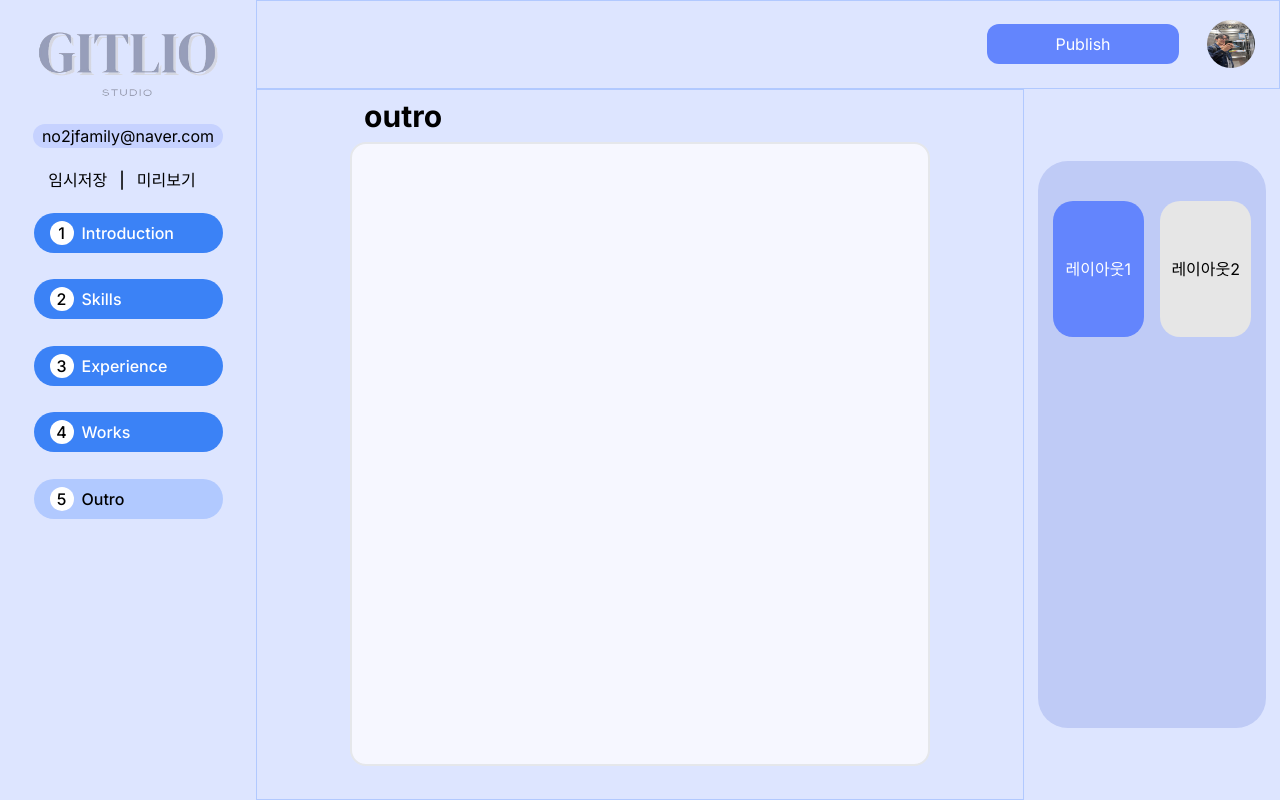
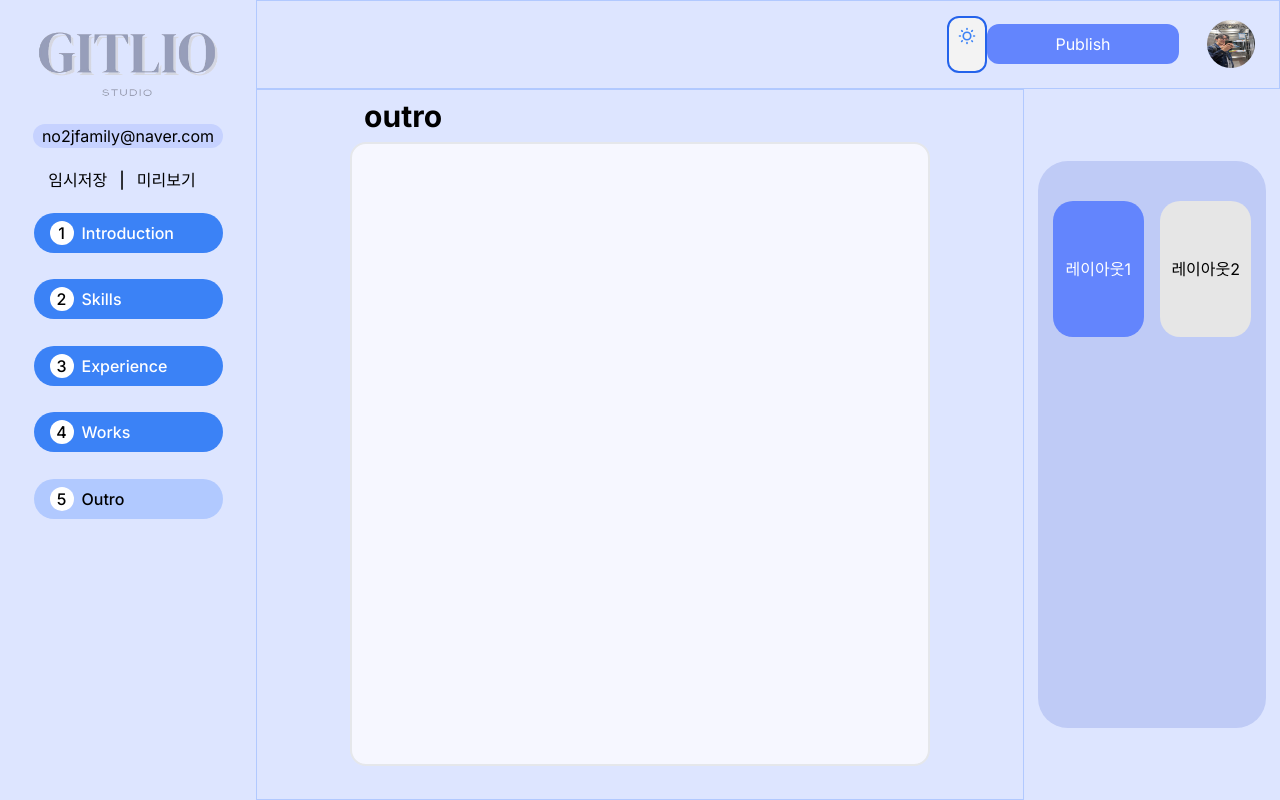
Before and after one commit to TU-GitLio/frontend, a Next.js app in the folder gitlio/: page /outro in a window 1280 px wide. Built offline with nearby package versions, Linux system fonts and the light colour scheme.

Commit message:
feat: 원본 EditHeader에 테마 변경 아이콘 추가

```diff
--- a/gitlio/components/EditHeader.tsx
+++ b/gitlio/components/EditHeader.tsx
@@ -1,10 +1,12 @@
 "use client";
 
 import PublishBtn from "./PublishBtn";
+import ThemeController from "./ThemeController";
 
 export default function EditHeader() {
   return (
     <div className="flex items-center justify-end col-span-4 row-span-1 w-full h-full bg-primary border border-[#B1C9FF] px-4">
+      <ThemeController />
       <PublishBtn />
       <div className="flex ml-5 w-16 h-16 justify-center items-center">
         <img
--- /dev/null
+++ b/gitlio/components/ThemeController.tsx
@@ -0,0 +1,60 @@
+// import React from "react";
+
+// export default function ThemeController() {
+//   return (
+//     <div className="flex h-[65%] ">
+//       <button className="bg-[#F3F3F3] md:p-1 lg:p-2 xl:p-3 w-full h-full border-4 border-[#2463EB] rounded-2xl">
+//         <img
+//           src="/sun_icon.png"
+//           alt="Sun"
+//           className="h-full w-full object-cover rounded-full"
+//         />
+//       </button>
+//     </div>
+//   );
+// }
+
+import React, { useState } from "react";
+
+export default function ThemeController() {
+  const [isSynthwave, setIsSynthwave] = useState(false);
+
+  const toggleTheme = () => {
+    setIsSynthwave(!isSynthwave);
+    // 여기에서 테마를 전환하는 코드를 추가할 수 있습니다.
+  };
+
+  return (
+    <div className="flex h-[65%]">
+      <div
+        className="bg-[#F3F3F3] md:p-1 lg:p-2 xl:p-3 xl:mt-2 w-full lg:h-full xl:h-[80%] lg:border-2 xl:border-4 border-[#2463EB] lg:rounded-xl xl:rounded-2xl"
+        onClick={toggleTheme}
+      >
+        <label className="swap swap-rotate">
+          {/* Sun icon */}
+          <svg
+            className={`swap-on fill-current text-blue-500 w-5 h-5 ${
+              isSynthwave ? "hidden" : ""
+            }`}
+            xmlns="http://www.w3.org/2000/svg"
+            viewBox="0 0 24 24"
+            onClick={toggleTheme}
+          >
+            <path d="M5.64,17l-.71.71a1,1,0,0,0,0,1.41,1,1,0,0,0,1.41,0l.71-.71A1,1,0,0,0,5.64,17ZM5,12a1,1,0,0,0-1-1H3a1,1,0,0,0,0,2H4A1,1,0,0,0,5,12Zm7-7a1,1,0,0,0,1-1V3a1,1,0,0,0-2,0V4A1,1,0,0,0,12,5ZM5.64,7.05a1,1,0,0,0,.7.29,1,1,0,0,0,.71-.29,1,1,0,0,0,0-1.41l-.71-.71A1,1,0,0,0,4.93,6.34Zm12,.29a1,1,0,0,0,.7-.29l.71-.71a1,1,0,1,0-1.41-1.41L17,5.64a1,1,0,0,0,0,1.41A1,1,0,0,0,17.66,7.34ZM21,11H20a1,1,0,0,0,0,2h1a1,1,0,0,0,0-2Zm-9,8a1,1,0,0,0-1,1v1a1,1,0,0,0,2,0V20A1,1,0,0,0,12,19ZM18.36,17A1,1,0,0,0,17,18.36l.71.71a1,1,0,0,0,1.41,0,1,1,0,0,0,0-1.41ZM12,6.5A5.5,5.5,0,1,0,17.5,12,5.51,5.51,0,0,0,12,6.5Zm0,9A3.5,3.5,0,1,1,15.5,12,3.5,3.5,0,0,1,12,15.5Z" />
+          </svg>
+          {/* Moon icon */}
+          <svg
+            className={`swap-off fill-current text-blue-500 w-5 h-5 ${
+              isSynthwave ? "" : "hidden"
+            }`}
+            xmlns="http://www.w3.org/2000/svg"
+            viewBox="0 0 24 24"
+            onClick={toggleTheme}
+          >
+            <path d="M21.64,13a1,1,0,0,0-1.05-.14,8.05,8.05,0,0,1-3.37.73A8.15,8.15,0,0,1,9.08,5.49a8.59,8.59,0,0,1,.25-2A1,1,0,0,0,8,2.36,10.14,10.14,0,1,0,22,14.05,1,1,0,0,0,21.64,13Zm-9.5,6.69A8.14,8.14,0,0,1,7.08,5.22v.27A10.15,10.15,0,0,0,17.22,15.63a9.79,9.79,0,0,0,2.1-.22A8.11,8.11,0,0,1,12.14,19.73Z" />
+          </svg>
+        </label>
+      </div>
+    </div>
+  );
+}
```
